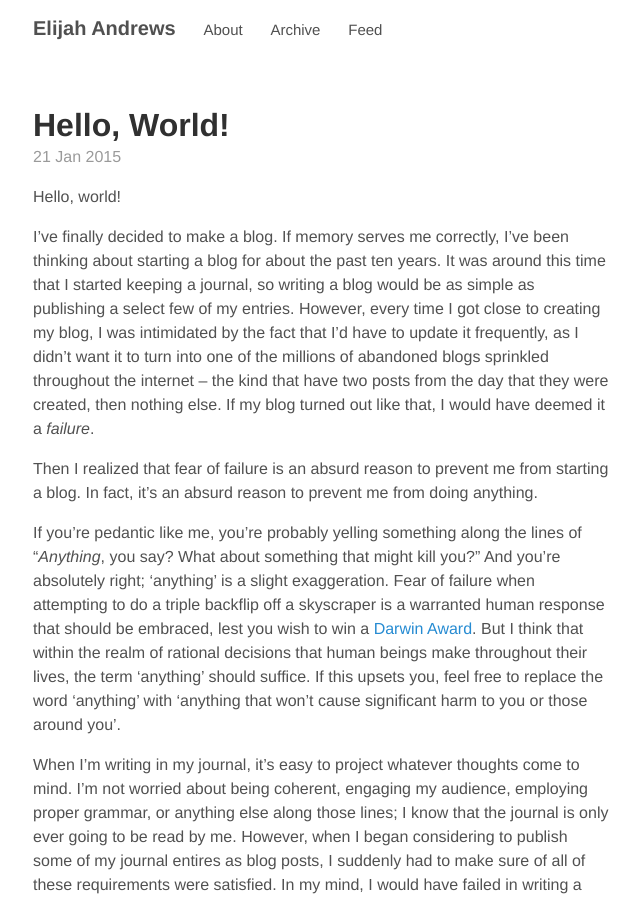
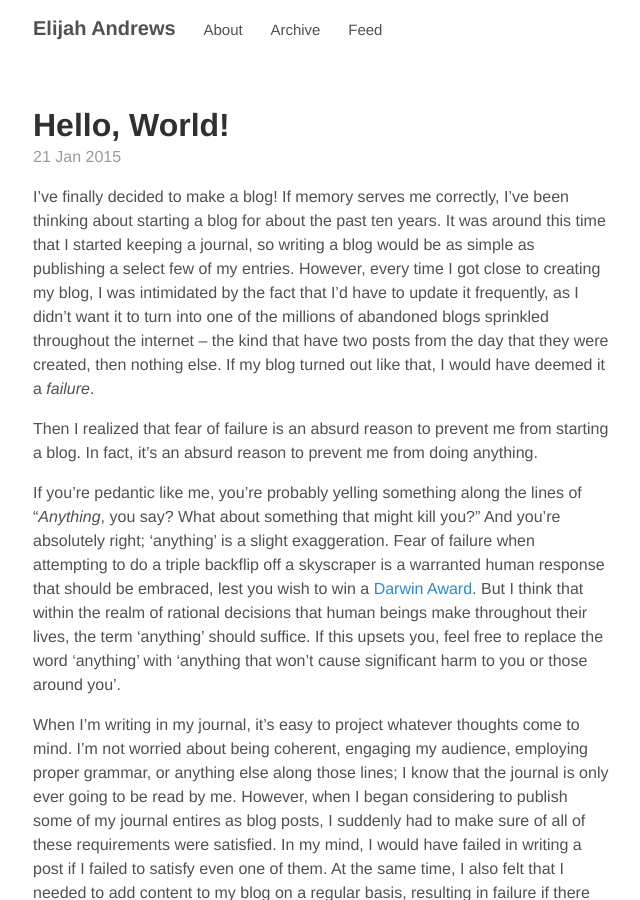
Before and after one commit to elijahandrews/elijahandrews.github.io, a Jekyll site: the page built from _posts/2015-01-21-hello-world.md, in a window 1280 px wide and 900 px high. Shown: the whole window, without its empty margins (319-959 px from the left). Built offline with Jekyll 4.4.1, drawn with Linux system fonts in a browser that asks for light colours; comment, search, counter and statistics services are not loaded; some of the changed text lies outside the part shown.

Commit message:
Clean up first post

```diff
--- a/_posts/2015-01-21-hello-world.md
+++ b/_posts/2015-01-21-hello-world.md
@@ -4,9 +4,7 @@ title: Hello, World!
 comments: true
 ---
 
-Hello, world!
-
-I've finally decided to make a blog. If memory serves me correctly, I've been
+I've finally decided to make a blog! If memory serves me correctly, I've been
 thinking about starting a blog for about the past ten years. It was around this
 time that I started keeping a journal, so writing a blog would be as simple as
 publishing a select few of my entries. However, every time
```
Also changed, not shown: other parts of _posts/2015-01-21-hello-world.md (+1 -1 lines).
